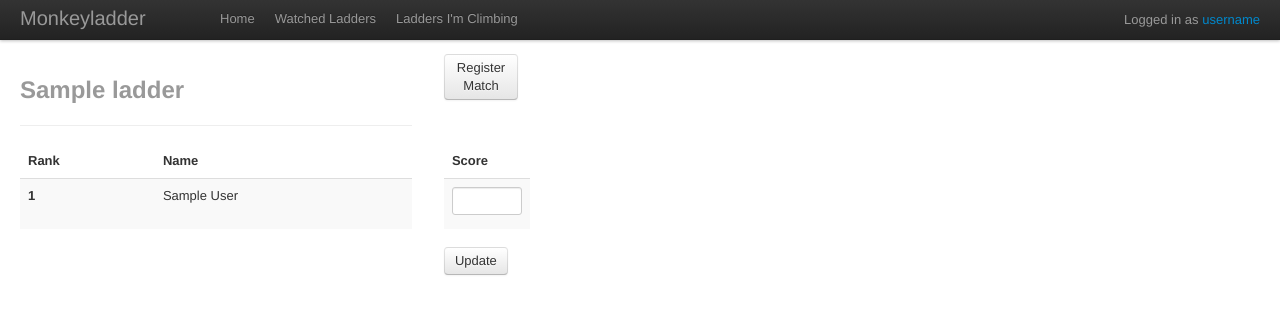
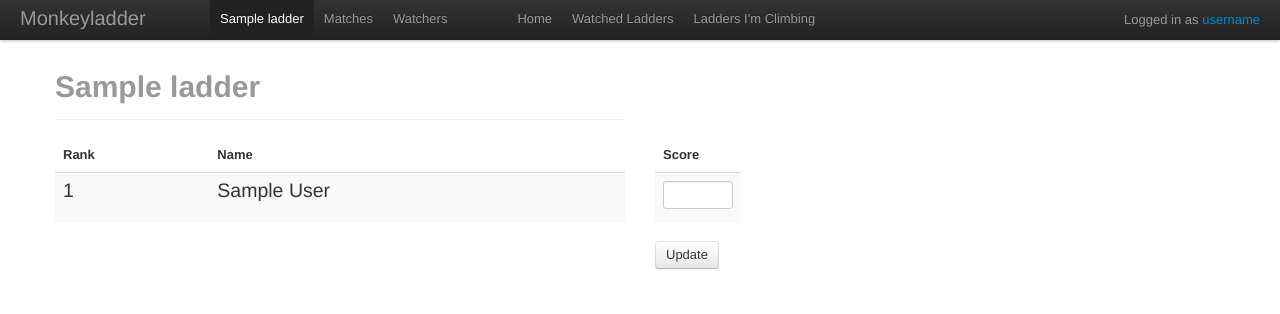
Before and after one commit to garjust/monkeyladder, a Django app: page /ladders/1/ in a window 1280 px wide. Shown: the top 314 px of the page. Run offline with Django 3.2, Linux system fonts and the light colour scheme; tables that the repository leaves empty hold one stand-in row (values such as "Sample post"); some libraries are stand-ins or nearby versions.

Commit message:
xtensions to navbar, match improvement

```diff
--- a/monkeyladder/ladders/admin.py
+++ b/monkeyladder/ladders/admin.py
@@ -23,6 +23,9 @@ class MatchAdmin(admin.ModelAdmin):
     fieldsets = [
         (None, {'fields': ['ladder', 'match_date']})
     ]
+    list_display = ('ladder', 'match_date')
+    list_filter = ['ladder', 'match_date']
+    date_hierarchy = 'match_date'
 
 admin.site.register(Ladder, LadderAdmin)
 admin.site.register(Match, MatchAdmin)
--- a/monkeyladder/ladders/models.py
+++ b/monkeyladder/ladders/models.py
@@ -38,12 +38,12 @@ class Match(models.Model):
     match_date = models.DateTimeField(default=timezone.now())
 
     def winner(self):
+        return self.matchplayer_set.filter().order_by('score')[1]
+    def loser(self):
         return self.matchplayer_set.filter().order_by('score')[0]
-    def loser(self):
-        return self.matchplayer_set.filter().order_by('score')[1]
 
     def __unicode__(self):
-        return "{} Match".format(self.ladder.name, self.winner(), self.loser())
+        return "{} vs {}".format(self.winner(), self.loser())
 
 class MatchPlayer(models.Model):
     match = models.ForeignKey(Match)
--- /dev/null
+++ b/monkeyladder/ladders/static/ladders.css
@@ -0,0 +1,18 @@
+.ladder-rank-table-row {
+    height: 50px;
+    font-size: 150%;
+}
+
+#update_match {
+    margin: 0px auto 0px auto;
+    text-align: center;
+    vertical-align: middle;
+}
+
+.match-entry {
+    /* display: none; */
+}
+
+.nav-padded-right {
+    padding-right: 40px;
+}
--- a/monkeyladder/ladders/views.py
+++ b/monkeyladder/ladders/views.py
@@ -28,7 +28,7 @@ def ladder(request, ladder_id):
     ladder = get_object_or_404(Ladder, pk=ladder_id)
     return render_to_response(
         'ladders/ladder.html',
-        {'ladder': ladder, 'players': ladder.ranking()},
+        {'navbar_active': 'ladder', 'ladder': ladder, 'players': ladder.ranking()},
         context_instance=RequestContext(request)
     )
 
@@ -50,7 +50,7 @@ def matches(request, ladder_id):
     matches = ladder.matches()
     return render_to_response(
         'ladders/matches.html',
-        {'ladder': ladder, 'matches': matches}
+        {'navbar_active': 'matches', 'ladder': ladder, 'matches': matches}
     )
 
 def _handle_update(request, ladder, players, match_players):
@@ -64,15 +64,15 @@ def _handle_update(request, ladder, players, match_players):
     for match_player in match_players:
         match_player = MatchPlayer(match=match, player=match_player[0], score=match_player[1])
         match_player.save()
-    return _update_error(request, ladder, players, '{}//{}'.format(match, match_players))
-    #_adjust_rankings(players, winner, loser)
+    return _update_error(request, ladder, players, match)
+    #_adjust_rankings(players, match.winner.player, match.loser.player)
     return HttpResponseRedirect(reverse('ladders.views.ladder', args=(ladder.id,)))
 
 
 def _update_error(request, ladder, players, error_message="Unexpected error posting match"):
     return render_to_response(
         'ladders/ladder.html',
-        {'ladder': ladder, 'players': players, 'error_message': error_message},
+        {'navbar_active': 'ladder', 'ladder': ladder, 'players': players, 'error_message': error_message},
         context_instance=RequestContext(request)
     )
 
--- a/monkeyladder/templates/ladders/ladder.html
+++ b/monkeyladder/templates/ladders/ladder.html
@@ -3,6 +3,7 @@
 <head>
     <title>Monkeyladder | {{ ladder.name }}</title>
     {% include "ladders/bootstrap_links.html" %}
+    {% include "ladders/styles.html" %}
     <script type="text/javascript">
         function unhide_player_update(id) {
             element = document.getElementById(id)
@@ -13,40 +14,21 @@
             }
         }
     </script>
-    <style type="text/css">
-        .ladder-rank-table-row {
-            height: 50px;
-            text-align: center;
-        }
-
-        #update_match {
-            margin: 0px auto 0px auto;
-            text-align: center;
-            vertical-align: middle;
-        }
-
-        .match-entry {
-           /* display: none; */
-        }
-    </style>
 </head>
 <body>
 {% include "ladders/navbar.html" %}
-<div class="container-fluid">
-    <div class="row-fluid">
+<div class="container">
+    <div class="row">
         <br /><br /><br />
         {% if error_message %}<div>{{ error_message }}</div>{% endif %}
     </div>
-    <div class="row-fluid">
-        <div class="span4 page-header muted">
-            <h2>{{ ladder.name }}</h2>
-        </div>
-        <div class="span1 match-entry">
-            <button class="btn btn-medium">Register Match</button>
+    <div class="row">
+        <div class="span6 page-header muted">
+            <h1>{{ ladder.name }}</h1>
         </div>
     </div>
-    <div class="row-fluid">
-        <div class="span4">
+    <div class="row">
+        <div class="span6">
             <table class="table table-striped">
                 <thead>
                     <th>Rank</th>
@@ -55,8 +37,8 @@
                 <tbody>
                 {% for player in players %}
                     <tr class="ladder-rank-table-row">
-                        <td><strong>{{ player.rank }}</strong></td>
-                        <td>{{ player.user.get_full_name }}</td>
+                        <td>{{ player.rank }}</td>
+                        <td>{{ player }}</td>
                     </tr>
                 {% endfor %}
                 </tbody>
--- a/monkeyladder/templates/ladders/navbar.html
+++ b/monkeyladder/templates/ladders/navbar.html
@@ -2,6 +2,15 @@
     <div class="navbar-inner">
         <div class="container-fluid">
             <div class="span2 brand">Monkeyladder</div>
+        {% if ladder %}
+            <div class="nav-collapse">
+                <ul class="nav nav-padded-right">
+                    <li {% if navbar_active == 'ladder' %}class="active"{% endif %}><a href="/ladders/{{ ladder.id }}">{{ ladder.name }}</a></li>
+                    <li {% if navbar_active == 'matches' %}class="active"{% endif %}><a href="/ladders/{{ ladder.id }}/matches">Matches</a></li>
+                    <li {% if navbar_active == 'watchers' %}class="active"{% endif %}><a href="/ladders/{{ ladder.id }}/watchers">Watchers</a></li>
+                </ul>
+            </div>
+        {% endif %}
             <div class="nav-collapse">
                 <ul class="nav">
                     <li {% if navbar_active == 'home' %}class="active"{% endif %}><a href="/ladders/home">Home</a></li>
--- /dev/null
+++ b/monkeyladder/templates/ladders/styles.html
@@ -0,0 +1 @@
+<link rel="stylesheet" href="/static/ladders.css">
```
Also changed, not shown: monkeyladder/templates/ladders/matches.html (+6 -28 lines).
